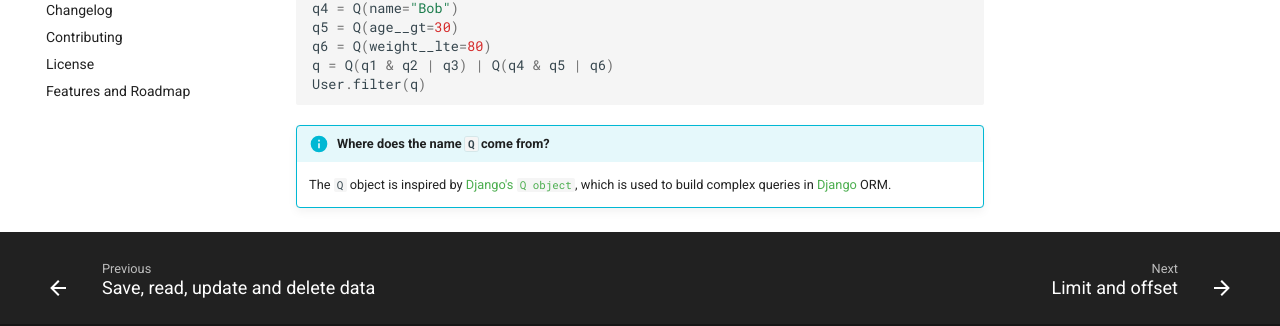
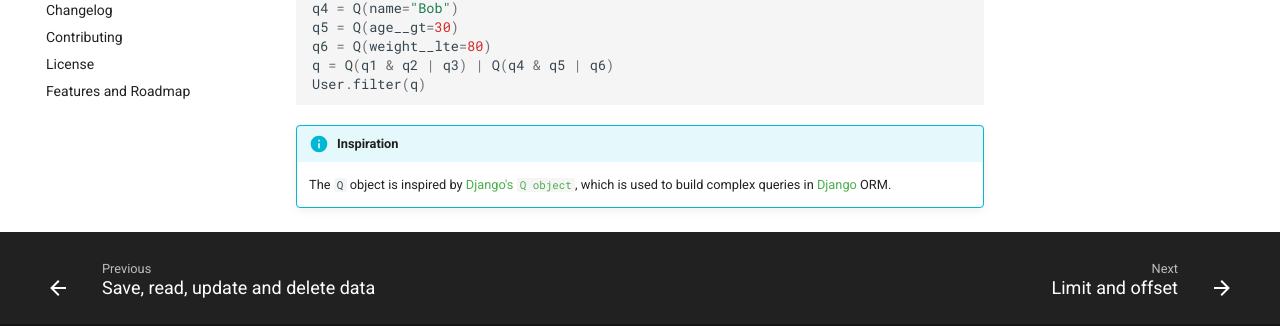
Before and after one commit to SpaceShaman/ORMagic, an MkDocs documentation site: the page built from docs/Usage/filtering.md, in a window 1280 px wide and 900 px high, scrolled down 2539 px. Shown: the part 511-837 px from the top of the window. Built offline with MkDocs 1.6.1 and Material for MkDocs 9.7.7, drawn with Linux system fonts in a browser that asks for light colours; comment, search, counter and statistics services are not loaded.

Commit message:
📝 (filtering.md): update section title for clarity and conciseness

````diff
--- a/docs/Usage/filtering.md
+++ b/docs/Usage/filtering.md
@@ -192,5 +192,5 @@ You can even build very complex queries by nesting Q objects:
     WHERE (name = 'Alice' AND age < 25 OR weight >= 70) OR (name = 'Bob' AND age > 30 OR weight <= 80)
     ```
 
-!!! info "Where does the name `Q` come from?"
+!!! info "Inspiration"
     The `Q` object is inspired by [Django's](https://www.djangoproject.com/) [`Q object`](https://docs.djangoproject.com/en/5.0/topics/db/queries/#complex-lookups-with-q-objects), which is used to build complex queries in [Django](https://www.djangoproject.com/) ORM.
````
